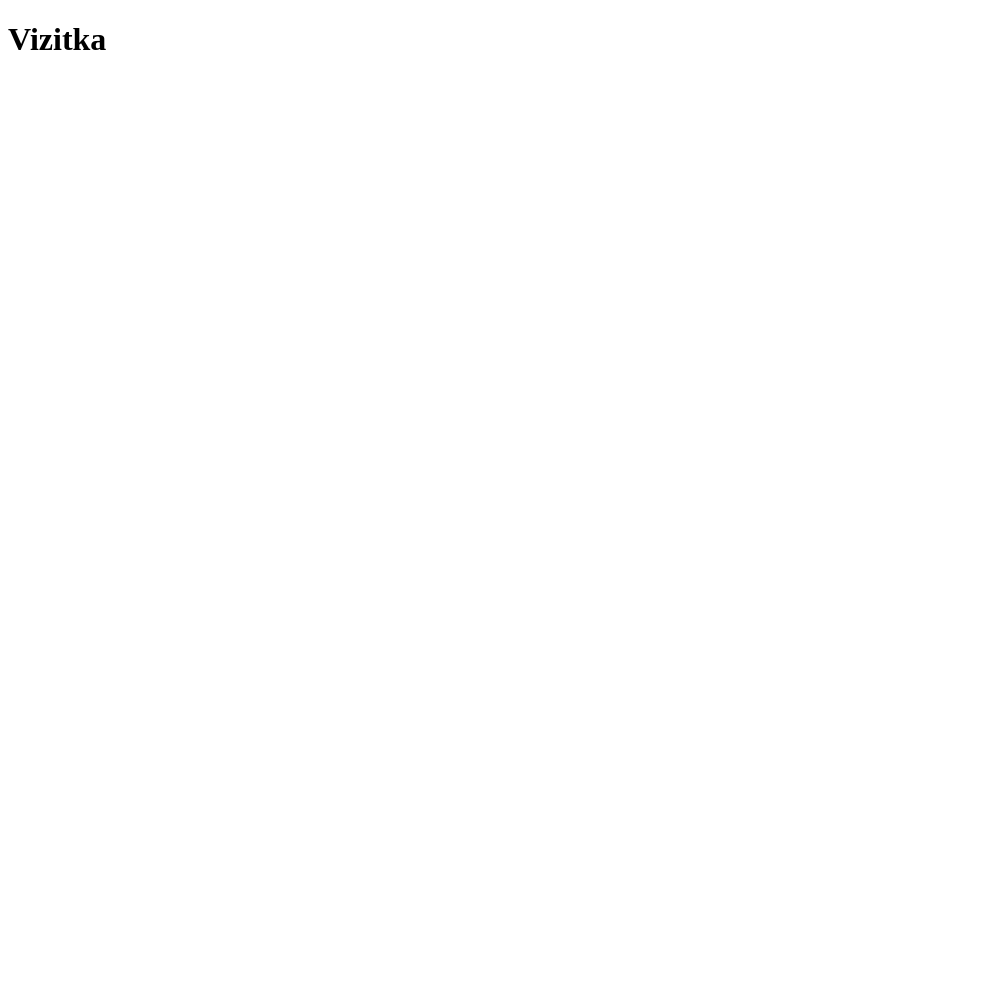
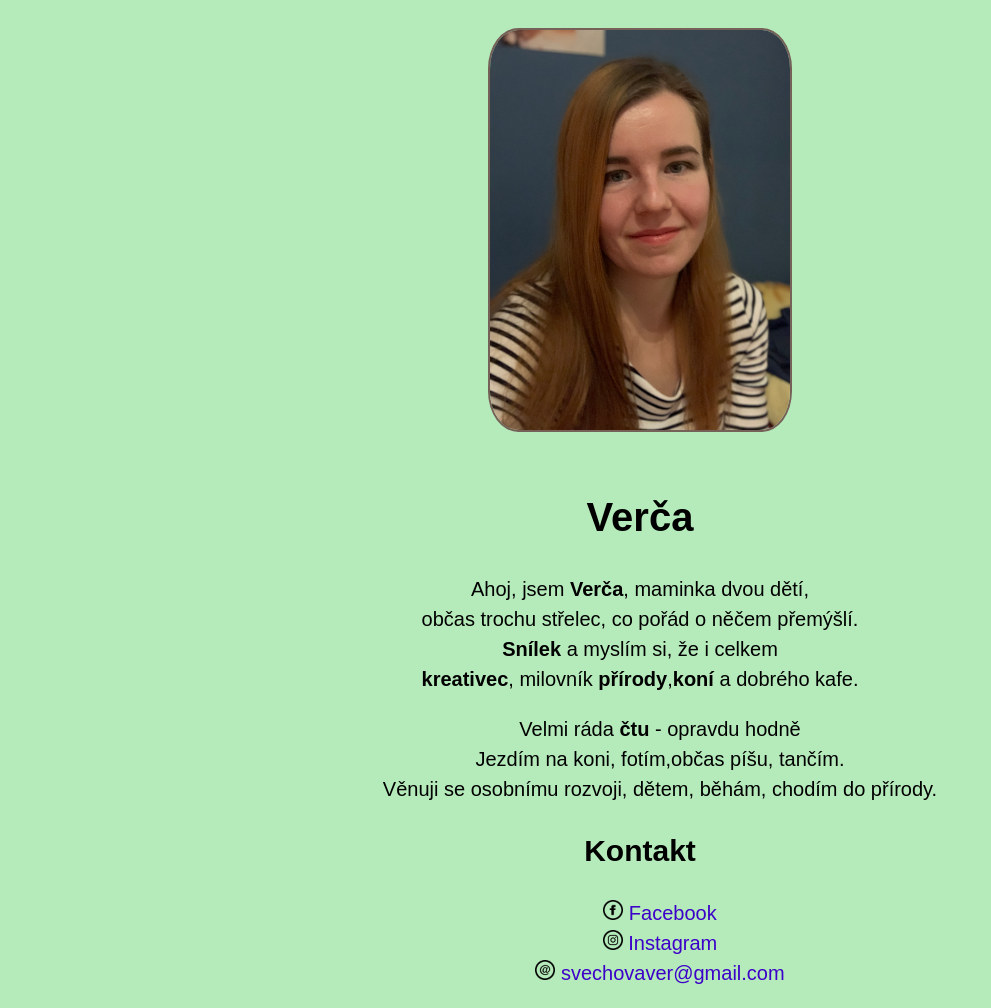
Before and after one commit to beveroni/vizitka-2023, a plain HTML site: page index.html in a window 1280 px wide. Shown: the whole page, without its empty margins (0-991 px from the left). Before the commit the page ends 800 px from the top, so only its background shows below. Drawn offline with Linux system fonts and the light colour scheme.

Commit message:
propojení s css

```diff
--- a/index.html
+++ b/index.html
@@ -1,12 +1,29 @@
 <!DOCTYPE html>
 <html lang="en">
 <head>
-  <meta charset="UTF-8">
-  <meta http-equiv="X-UA-Compatible" content="IE=edge">
-  <meta name="viewport" content="width=device-width, initial-scale=1.0">
-  <title>Document</title>
+    <title>Něco málo o mne</title>
+    <link rel="stylesheet" href="style.css">
 </head>
-<body>
-  <h1>Vizitka</h1>
-</body>
+  <body><div>
+
+    <img class="foto-omne" src="img/IMG_4986.jpg" alt="Verca">
+
+  <h1>Verča</h1>
+      <p>Ahoj, jsem <strong>Verča</strong>, maminka dvou dětí,<br> občas trochu střelec, co pořád o něčem přemýšlí. <br><strong>Snílek</strong> a myslím si, že i celkem <br><strong>kreativec</strong>, milovník <strong>přírody</strong>,<strong>koní</strong> a dobrého kafe.</p>
+
+        <ol><li>Velmi ráda <strong>čtu</strong> - opravdu hodně</li>
+        <li>Jezdím na koni, fotím</strong>,občas píšu, tančím.</li>
+        <li>Věnuji se osobnímu rozvoji, dětem, běhám, chodím do přírody.</li></ol>
+
+  <h2>Kontakt</h2>
+    <ul>
+    <li><img class="face" src="img/iconmonstr-facebook-5-240.png" alt="Face">
+        <a href="https://www.facebook.com/beveronia/" target="_blank">Facebook</a></li>
+    <li><img class="insta" src="img/iconmonstr-instagram-15-240.png" alt="Insta">
+        <a href="https://www.instagram.com/beveroni_art/" target="_blank">Instagram</a></li>
+    <li><img class="email" src="img/iconmonstr-email-14-240.png" alt="email">
+        <a href="mailto:svechovaver@gmail.com" target="_blank">svechovaver@gmail.com</a></li>
+    </ul>
+    </div>
+    </body>
 </html>
--- /dev/null
+++ b/style.css
@@ -0,0 +1,60 @@
+body {
+  background-color: rgb(181, 234, 186);
+  font-size: 20px;
+  font-family: sans-serif;
+  margin: 500;
+  line-height: 1.5;
+  text-align:center;
+}
+
+h1 {
+  color: black;
+  font-family: sans-serif;
+  text-align: center;
+}
+
+h2 {
+  text-align: center;
+}
+
+p {
+  text-align: center;
+  }
+
+ul,
+ol {
+  list-style-type: none;
+  text-align: center;
+    }
+
+.foto-omne {
+  width: 300px;
+  margin: 20px auto;
+  border-radius: 10%;
+  border: 2px solid #756158;
+}
+
+.face {
+  width: 1em;
+  height: 1em;
+}
+
+.insta {
+  width: 1em;
+  height: 1em;
+}
+
+.email {
+  width: 1em;
+  height: 1em;
+}
+
+a {
+  color: #3c00c9;
+  font-style: normal;
+  text-decoration:none
+}
+
+a:hover {
+  color: #de08e6;
+}
```
Also changed, not shown: img/IMG_4986.jpg (added), img/iconmonstr-email-14-240.png (added), img/iconmonstr-facebook-5-240.png (added), img/iconmonstr-instagram-15-240.png (added).
